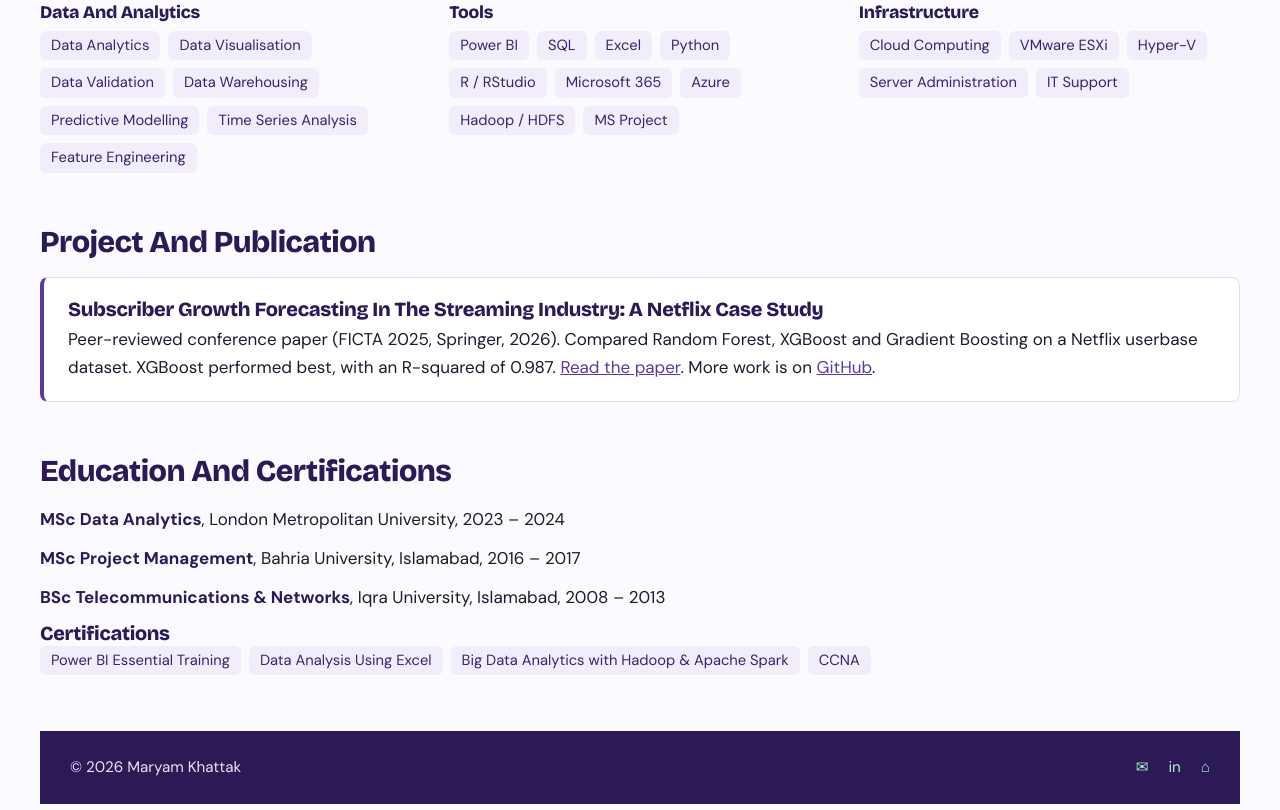
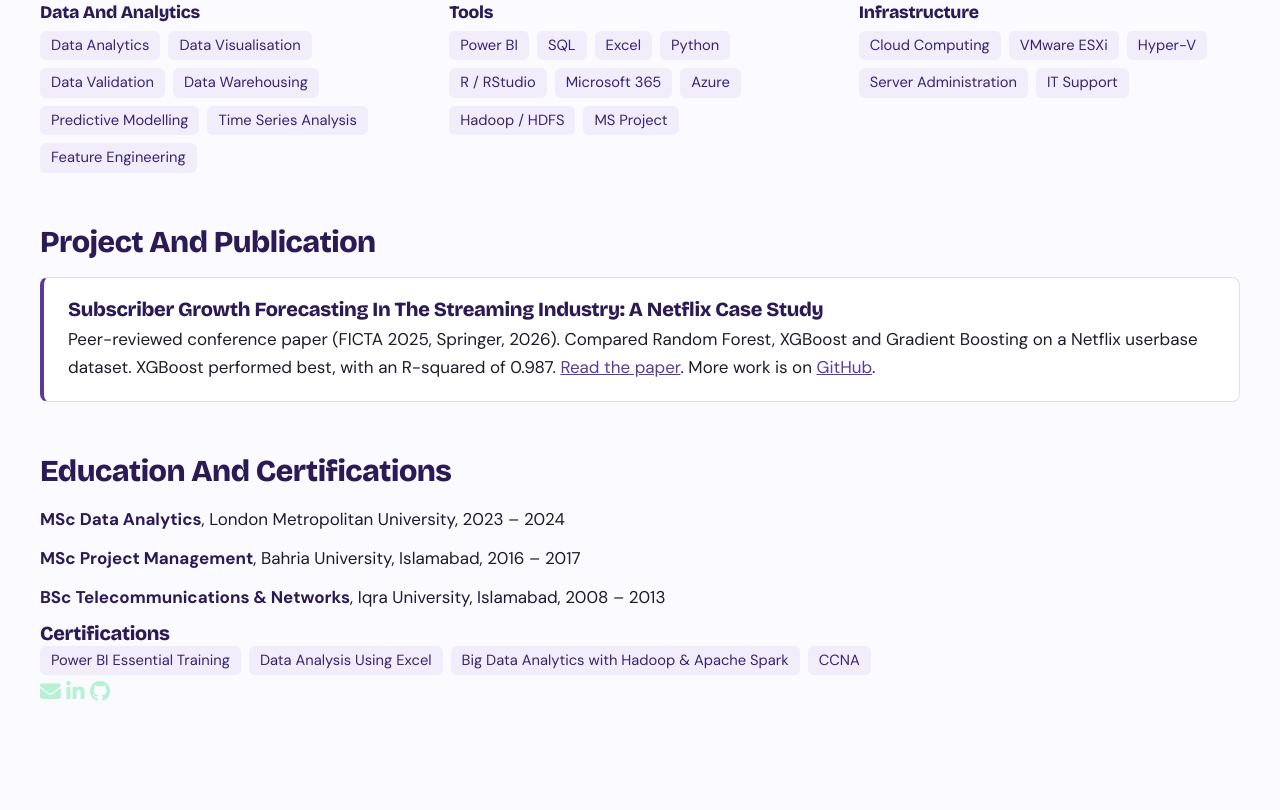
Before and after one commit to maryam-khattak/maryam-khattak.github.io, a plain HTML site: page index.html in a window 1280 px wide. Shown: the part 2196-3006 px from the top of the page. After the commit the page ends 2910 px from the top, so only its background shows below. Drawn offline with nearby package versions, Linux system fonts and the light colour scheme.

Commit message:
Update index.html

```diff
--- a/index.html
+++ b/index.html
@@ -4,6 +4,8 @@
 <title>Maryam Khattak | Data Analyst</title>
 <meta name="description" content="Data Analyst focused on compliance reporting, Power BI dashboards and data quality. MSc Data Analytics, London Metropolitan University.">
 <link rel="preconnect" href="https://fonts.googleapis.com"><link rel="preconnect" href="https://fonts.gstatic.com" crossorigin>
+    <link rel="stylesheet"
+href="https://cdnjs.cloudflare.com/ajax/libs/font-awesome/6.5.1/css/all.min.css">
 <link href="https://fonts.googleapis.com/css2?family=Bricolage+Grotesque:opsz,wght@12..96,600;12..96,800&family=DM+Sans:wght@400;500;700&display=swap" rel="stylesheet">
 <style>
 :root{--ink:#1E1B2E;--mut:#625C78;--plum:#2B1A55;--violet:#5B3A9E;--mint:#1F9D6B;--paper:#FBFAFE;--line:#E3DDF1;--tint:#F1EDFA}
@@ -73,12 +75,16 @@
     align-items:center;
 }
 
-.footer-right{
-    display:flex;
-    gap:20px;
+.footer-right a{
+    color:#B6F0D5;
+    font-size:1.3rem;
+    text-decoration:none;
+    transition:.2s;
 }
 
-footer a{color:#B6F0D5}
+.footer-right a:hover{
+    color:#ffffff;
+}
 @media(max-width:760px){.axis,.row{grid-template-columns:1fr;gap:2px}.axis>div:first-child{display:none}.job{grid-template-columns:1fr;gap:4px}.cols{grid-template-columns:1fr}}
 </style></head>
 <body>
@@ -141,19 +147,19 @@
     <li>CCNA</li>
 </ul>
 
-<footer>
-    <div class="footer-content">
-        <div class="footer-left">
-            © 2026 Maryam Khattak
-        </div>
+<div class="footer-right">
+    <a href="mailto:maryamkhattak@hotmail.com" title="Email">
+        <i class="fas fa-envelope"></i>
+    </a>
 
-        <div class="footer-right">
-            <a href="mailto:maryamkhattak@hotmail.com">✉</a>
-            <a href="https://www.linkedin.com/in/maryam-khattak" target="_blank">in</a>
-            <a href="https://github.com/maryam-khattak" target="_blank">⌂</a>
-        </div>
-    </div>
-</footer>
+    <a href="https://www.linkedin.com/in/maryam-khattak" target="_blank" title="LinkedIn">
+        <i class="fab fa-linkedin-in"></i>
+    </a>
+
+    <a href="https://github.com/maryam-khattak" target="_blank" title="GitHub">
+        <i class="fab fa-github"></i>
+    </a>
+</div>
 <script>
 (function(){
 var y0=2013,y1=2027,rows=[
```
